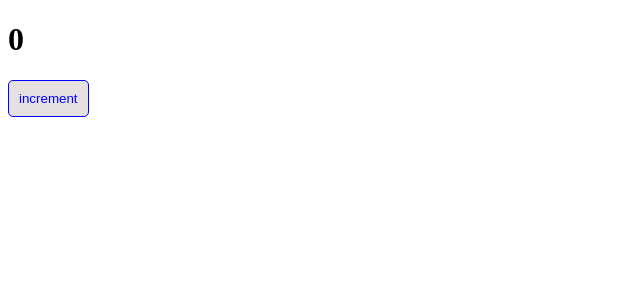
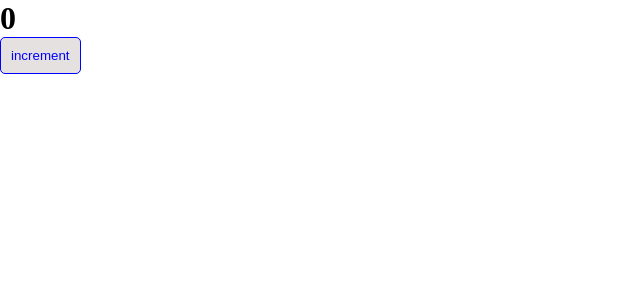
Before and after one commit to StanislavSemenov/learning-project, a React app: page / in a window 1280 px wide. Shown: the top 300 px of the page, without its empty margins (0-640 px from the left). Built offline with nearby package versions, Linux system fonts and the light colour scheme.

Commit message:
Настроил css modules

```diff
--- a/package.json
+++ b/package.json
@@ -26,6 +26,7 @@
     "@types/webpack-dev-server": "^4.7.2",
     "css-loader": "^6.6.0",
     "html-webpack-plugin": "^5.5.0",
+    "mini-css-extract-plugin": "^2.5.3",
     "sass": "^1.49.9",
     "sass-loader": "^12.6.0",
     "style-loader": "^3.3.1",
--- /dev/null
+++ b/src/App.tsx
@@ -0,0 +1,12 @@
+import { Counter } from "./components/Counter/Counter";
+import "./index.scss";
+
+const App = () => {
+  return (
+    <div className="app">
+      < Counter />
+    </div>
+  )
+};
+
+export default App;
--- a/src/components/Counter/Counter.tsx
+++ b/src/components/Counter/Counter.tsx
@@ -1,5 +1,5 @@
 import { useState } from "react";
-import './Counter.scss';
+import classes from './Counter.module.scss';
 
 export const Counter = () => {
   const [count, setCount] = useState(0);
@@ -11,7 +11,7 @@
   return (
     <div>
       <h1>{count}</h1>
-      <button className="btn" onClick={increment}>increment</button>
+      <button className={classes.btn} onClick={increment}>increment</button>
     </div>
   );
 };
--- /dev/null
+++ b/src/index.scss
@@ -0,0 +1,9 @@
+* {
+  margin: 0;
+  padding: 0;
+  box-sizing: border-box;
+}
+
+.app {
+  font-style: 30px;
+}
--- a/src/index.tsx
+++ b/src/index.tsx
@@ -1,7 +1,7 @@
 import { render } from "react-dom";
-import { Counter } from "./components/Counter/Counter";
+import App from "./App";
 
 render(
-  <Counter />,
+  <App />,
   document.getElementById('root')
 );
```
Also changed, not shown: src/global.d.ts (added, +7 -0 lines), src/components/Counter/Counter.module.scss (renamed from src/components/Counter/Counter.scss), 4 other files (tests, documents, lock files or other folders).
